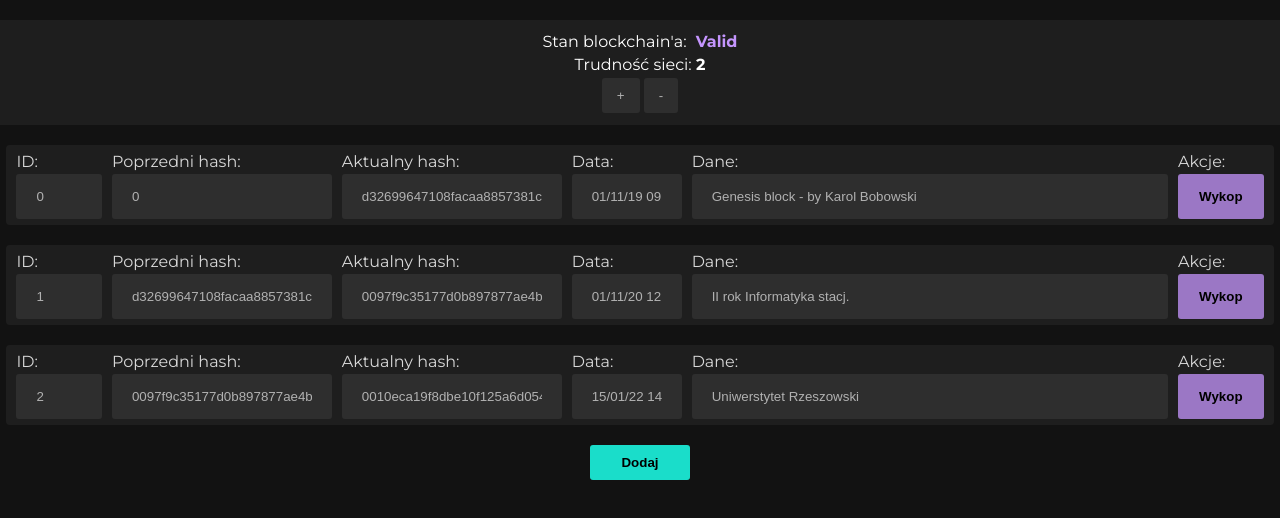
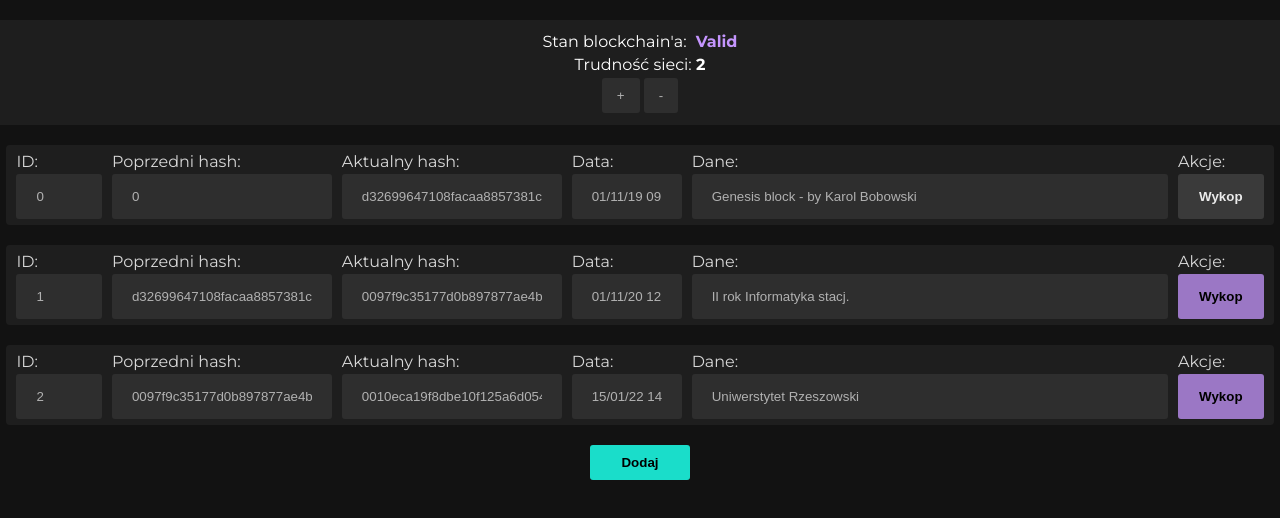
Before and after one commit to prettyniceguy14/projekt_js, a plain HTML site: page index.html in a window 1280 px wide. Drawn offline with Linux system fonts and the light colour scheme.

Commit message:
UI Fixes + Mining disabled for genesis block

```diff
--- a/js/script.js
+++ b/js/script.js
@@ -78,6 +78,7 @@ function render(chain){
             //genesis block, disable textfields
             newDiv.querySelector("input[name='time']").disabled = "true";
             newDiv.querySelector("input[name='data']").disabled = "true";
+            newDiv.querySelector(".action-button").disabled = "true";
         }
 
         if(invalidBlockIds.includes(block.index)){
@@ -118,6 +119,8 @@ function render(chain){
 
         newDiv.children[5].querySelector("button").addEventListener("click", function(r){
             const blockID =  r.target.parentElement.parentElement.children[0].children[1].value;
+            if(blockID == 0)
+                return;
             loadingObj.style.display = "flex";
             chain.chain[blockID].previousHash = chain.chain[blockID - 1].hash;
             chain.chain[blockID].mineBlock(chain.difficulty).then(() => {
--- a/style.css
+++ b/style.css
@@ -101,6 +101,12 @@ label{
     color: #000000;
     font-weight: 600;
     background: #c495fdbf;
+    user-select: none;
+}
+
+.button-elem:disabled{
+    color: rgb(235, 235, 235);
+    background-color: #3a3a3a;
 }
 
 .invalid-hash-text{
```
